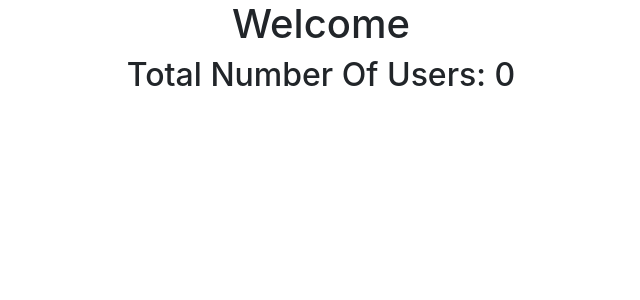
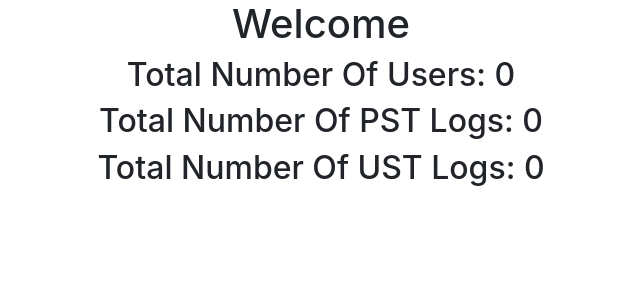
Before and after one commit to hamza-56/django-training, a Django app: page / in a window 1280 px wide. Shown: the part 56-356 px from the top of the page, without its empty margins (319-959 px from the left). Run offline with Django 3.2, Linux system fonts and the light colour scheme; some libraries are stand-ins or nearby versions.

Commit message:
Add logs info on homepage

```diff
--- a/accounts/templatetags/custom_tags.py
+++ b/accounts/templatetags/custom_tags.py
@@ -1,6 +1,6 @@
 from django import template
 
-from accounts.models import User
+from accounts.models import Log, User
 
 register = template.Library()
 
@@ -8,3 +8,13 @@ register = template.Library()
 @register.simple_tag
 def users_count():
     return User.objects.count()
+
+
+@register.simple_tag
+def pst_logs_count():
+    return Log.objects.filter(timezone='Asia/Karachi').count()
+
+
+@register.simple_tag
+def utc_logs_count():
+    return Log.objects.filter(timezone='UTC').count()
--- a/templates/home.html
+++ b/templates/home.html
@@ -7,5 +7,7 @@
 <div class="d-flex flex-column justify-content-center text-align-center text-center">
     <h1>Welcome {{ user.full_name }}</h1>
     <h2>Total Number Of Users: {% users_count %}</h2>
+    <h2>Total Number Of PST Logs: {% pst_logs_count %}</h2>
+    <h2>Total Number Of UST Logs: {% utc_logs_count %}</h2>
 </div>
 {% endblock %}
```
